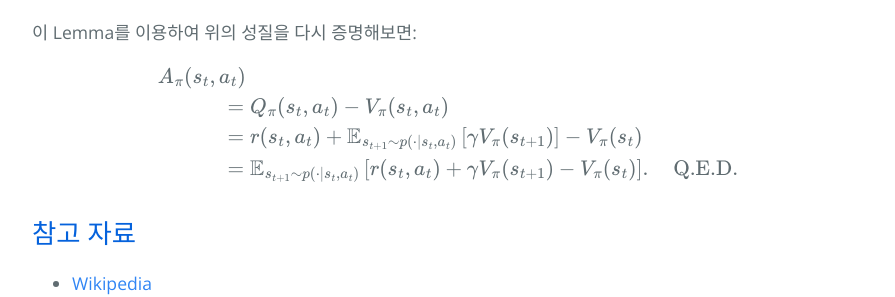
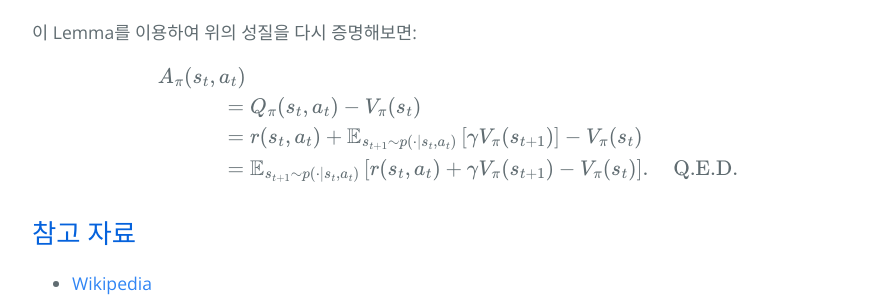
Before and after one commit to hcnoh/hcnoh.github.io, a Jekyll site: the page built from _posts/2022-07-01-reinforcement-learning-01.md, in a window 1280 px wide and 900 px high, scrolled down 2544 px. Shown: the part 193-490 px from the top of the window, without its empty margins (192-1087 px from the left). Built offline with Jekyll 4.4.1, drawn with Linux system fonts in a browser that asks for light colours; comment, search, counter and statistics services are not loaded.

Commit message:
rl01 오타 수정

```diff
--- a/_posts/2022-07-01-reinforcement-learning-01.md
+++ b/_posts/2022-07-01-reinforcement-learning-01.md
@@ -103,7 +103,7 @@ $$
 $$
 \begin{array}{l}
 A_\pi(s_t, a_t) \\
-\ \ \ \  \ \ \ \  \ \ \ \ = Q_\pi(s_t, a_t) - V_\pi(s_t, a_t) \\
+\ \ \ \  \ \ \ \  \ \ \ \ = Q_\pi(s_t, a_t) - V_\pi(s_t) \\
 \ \ \ \  \ \ \ \  \ \ \ \ = r(s_t, a_t) + \mathbb{E}_{s_{t+1} \sim p(\cdot \vert s_t, a_t)}\left[ \gamma V_\pi(s_{t+1}) \right] - V_\pi(s_t) \\
 \ \ \ \  \ \ \ \  \ \ \ \ = \mathbb{E}_{s_{t+1} \sim p(\cdot \vert s_t, a_t)}\left[ r(s_t, a_t) + \gamma V_\pi(s_{t+1}) - V_\pi(s_t) \right]. \ \ \ \ \text{Q.E.D.}
 \end{array}
```
